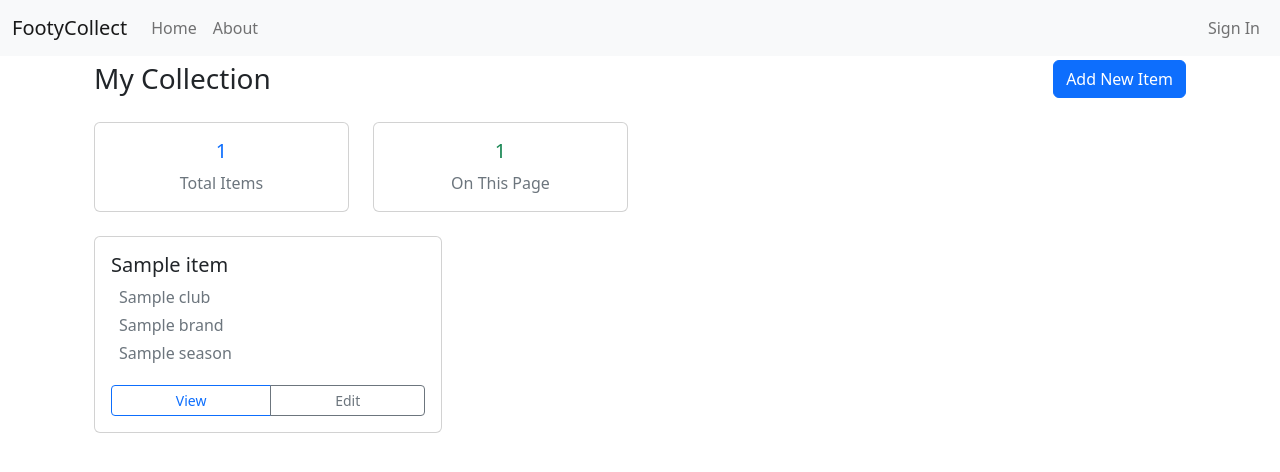
After one commit to sunr4y/FootyCollect, a Django app: template footycollect/templates/collection/item_list.html in a window 1280 px wide. The commit adds this page. Shown: the top 472 px of the page. Run offline with Django 5.2, Linux system fonts and the light colour scheme; the template is opened without the code that fills it: most values are stand-ins (such as "Sample title", 1, 10 or a date in 2020); some libraries are stand-ins or nearby versions.

Commit message:
fix: resolve navbar links issue #108
- Create missing item_list.html template for collection items
- Add comprehensive navbar links test suite
- Fix template syntax error by adding i18n load tag
- All navbar links now work correctly (home, about, collection, profile, auth)
- Test coverage includes both authenticated and anonymous user scenarios
- Fix linting issues: hardcoded passwords and inline styles

```diff
--- /dev/null
+++ b/footycollect/templates/collection/item_list.html
@@ -0,0 +1,144 @@
+{% extends "base.html" %}
+
+{% load static %}
+{% load i18n %}
+
+{% block css %}
+  {{ block.super }}
+  <link href="{% static 'css/collection.css' %}" rel="stylesheet" />
+{% endblock css %}
+{% block title %}
+  {% trans "My Collection" %}
+{% endblock title %}
+{% block content %}
+  <div class="container">
+    <div class="row">
+      <div class="col-lg-12">
+        <!-- Page Header -->
+        <div class="d-flex justify-content-between align-items-center mb-4">
+          <h1 class="h3 mb-0">{% trans "My Collection" %}</h1>
+          <a href="{% url 'collection:item_create' %}" class="btn btn-primary">
+            <i class="bi bi-plus-circle"></i> {% trans "Add New Item" %}
+          </a>
+        </div>
+        <!-- Collection Stats -->
+        <div class="row mb-4">
+          <div class="col-md-3">
+            <div class="card text-center">
+              <div class="card-body">
+                <h5 class="card-title text-primary">{{ total_items }}</h5>
+                <p class="card-text text-muted">{% trans "Total Items" %}</p>
+              </div>
+            </div>
+          </div>
+          <div class="col-md-3">
+            <div class="card text-center">
+              <div class="card-body">
+                <h5 class="card-title text-success">{{ items|length }}</h5>
+                <p class="card-text text-muted">{% trans "On This Page" %}</p>
+              </div>
+            </div>
+          </div>
+        </div>
+        <!-- Items Grid -->
+        {% if items %}
+          <div class="row">
+            {% for item in items %}
+              <div class="col-md-6 col-lg-4 mb-4">
+                <div class="card h-100 item-card">
+                  <!-- Item Photo -->
+                  {% if item.photos.exists %}
+                    <img src="{{ item.photos.first.get_image_url }}"
+                         class="card-img-top item-photo"
+                         alt="{{ item.name }}" />
+                  {% else %}
+                    <div class="card-img-top item-photo d-flex align-items-center justify-content-center bg-light">
+                      <i class="bi bi-image text-muted item-placeholder-icon"></i>
+                    </div>
+                  {% endif %}
+                  <!-- Card Body -->
+                  <div class="card-body d-flex flex-column">
+                    <h5 class="card-title">{{ item.name }}</h5>
+                    <!-- Item Details -->
+                    <div class="item-meta mb-3">
+                      {% if item.club %}
+                        <div class="d-flex align-items-center mb-1">
+                          <i class="bi bi-shield text-muted me-2"></i>
+                          <span class="text-muted">{{ item.club.name }}</span>
+                        </div>
+                      {% endif %}
+                      {% if item.brand %}
+                        <div class="d-flex align-items-center mb-1">
+                          <i class="bi bi-tag text-muted me-2"></i>
+                          <span class="text-muted">{{ item.brand.name }}</span>
+                        </div>
+                      {% endif %}
+                      {% if item.season %}
+                        <div class="d-flex align-items-center mb-1">
+                          <i class="bi bi-calendar text-muted me-2"></i>
+                          <span class="text-muted">{{ item.season.name }}</span>
+                        </div>
+                      {% endif %}
+                    </div>
+                    <!-- Action Buttons -->
+                    <div class="mt-auto">
+                      <div class="btn-group w-100" role="group">
+                        <a href="{% url 'collection:item_detail' item.pk %}"
+                           class="btn btn-outline-primary btn-sm">
+                          <i class="bi bi-eye"></i> {% trans "View" %}
+                        </a>
+                        <a href="{% url 'collection:item_update' item.pk %}"
+                           class="btn btn-outline-secondary btn-sm">
+                          <i class="bi bi-pencil"></i> {% trans "Edit" %}
+                        </a>
+                      </div>
+                    </div>
+                  </div>
+                </div>
+              </div>
+            {% endfor %}
+          </div>
+          <!-- Pagination -->
+          {% if is_paginated %}
+            <nav aria-label="{% trans 'Collection pagination' %}">
+              <ul class="pagination justify-content-center">
+                {% if page_obj.has_previous %}
+                  <li class="page-item">
+                    <a class="page-link" href="?page=1">{% trans "First" %}</a>
+                  </li>
+                  <li class="page-item">
+                    <a class="page-link" href="?page={{ page_obj.previous_page_number }}">{% trans "Previous" %}</a>
+                  </li>
+                {% endif %}
+                <li class="page-item active">
+                  <span class="page-link">
+                    {% trans "Page" %} {{ page_obj.number }} {% trans "of" %} {{ page_obj.paginator.num_pages }}
+                  </span>
+                </li>
+                {% if page_obj.has_next %}
+                  <li class="page-item">
+                    <a class="page-link" href="?page={{ page_obj.next_page_number }}">{% trans "Next" %}</a>
+                  </li>
+                  <li class="page-item">
+                    <a class="page-link" href="?page={{ page_obj.paginator.num_pages }}">{% trans "Last" %}</a>
+                  </li>
+                {% endif %}
+              </ul>
+            </nav>
+          {% endif %}
+        {% else %}
+          <!-- Empty State -->
+          <div class="text-center py-5">
+            <i class="bi bi-collection text-muted empty-state-icon"></i>
+            <h3 class="mt-3 text-muted">{% trans "No items in your collection yet" %}</h3>
+            <p class="text-muted mb-4">{% trans "Start building your collection by adding your first item!" %}</p>
+            <a href="{% url 'collection:item_create' %}"
+               class="btn btn-primary btn-lg">
+              <i class="bi bi-plus-circle"></i> {% trans "Add Your First Item" %}
+            </a>
+          </div>
+        {% endif %}
+      </div>
+    </div>
+  </div>
+{% endblock content %}
```
Also changed, not shown: footycollect/static/css/users.css (+9 -0 lines), footycollect/users/tests/test_navbar_links.py (added, +83 -0 lines).
